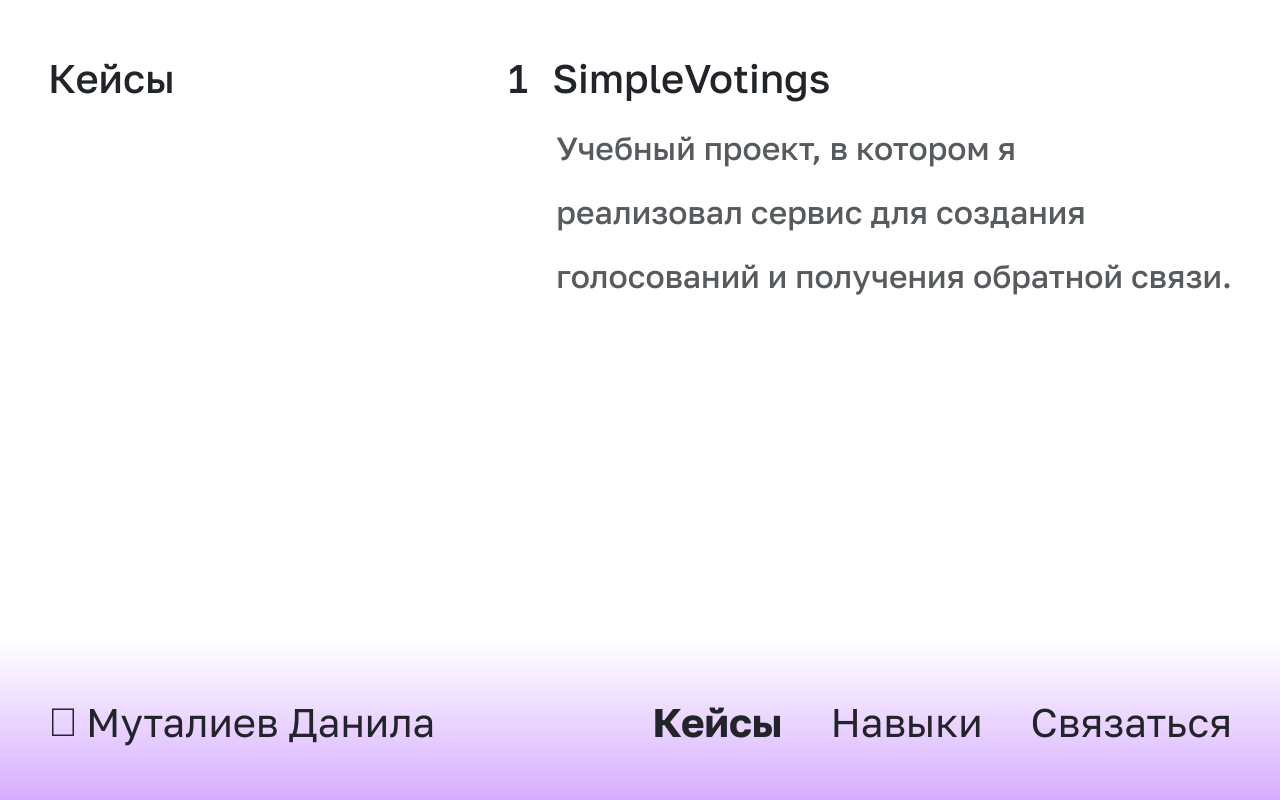
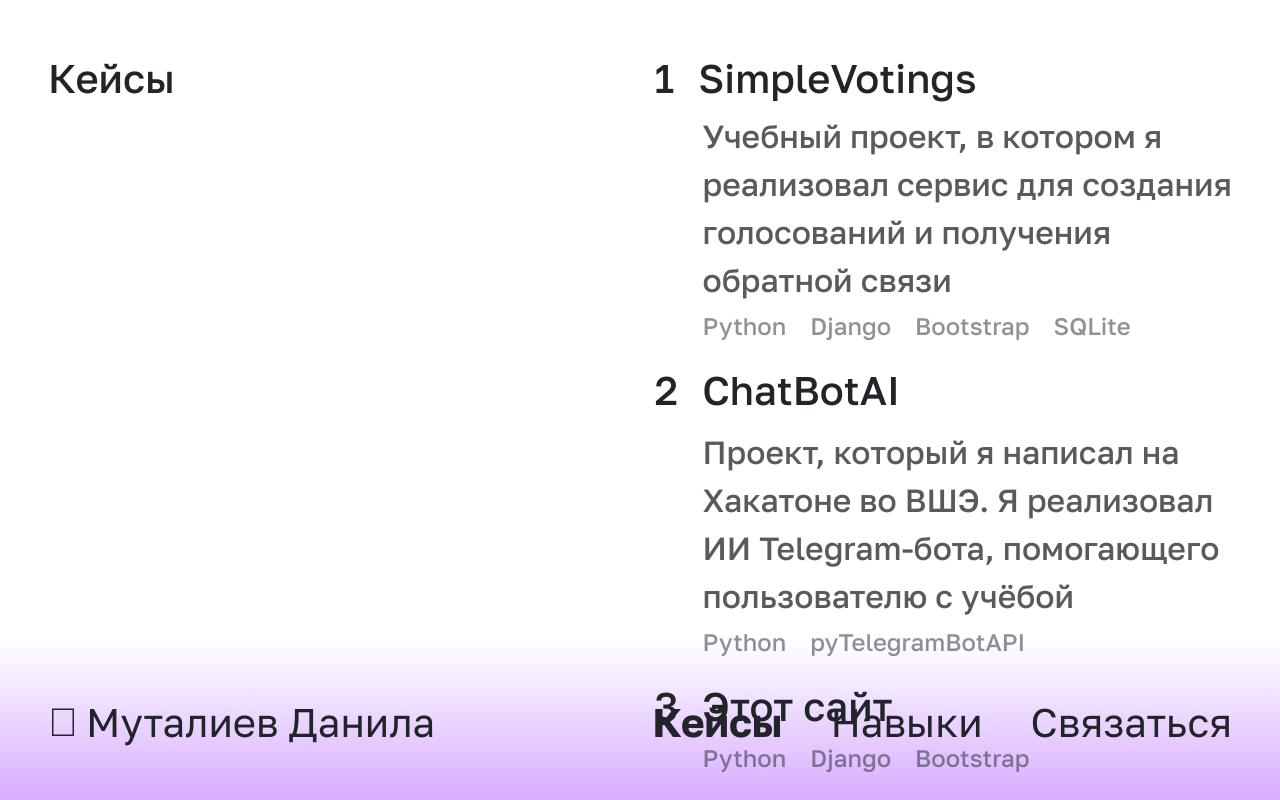
Before and after one commit to dmut07/site-card, a Django app: page /cases/ in a window 1280 px wide. Run offline with Django 5.2, Linux system fonts and the light colour scheme; some web fonts are replaced.

Commit message:
Полностью доделана вторая страница

```diff
--- a/site/main/templates/main/cases.html
+++ b/site/main/templates/main/cases.html
@@ -7,15 +7,47 @@
         Кейсы
     </div>
 
-    <div class="fw-normal position-absolute d-flex flex-column gap-3 top-0 end-0 me-5 mt-5">
+    <div class="fw-normal position-absolute d-flex flex-column top-0 end-0 me-5 mt-5">
         <div class="fs-1 d-flex align-items-center">
             <span class="me-4 fw-medium">1</span>
             <span class="fw-medium">SimpleVotings</span>
         </div>
-        <span class="fw-medium fs-2 ms-5 opacity-75">
-            <p>Учебный проект, в котором я</p>
-            <p>реализовал сервис для создания</p>
-            <p>голосований и получения обратной связи.</p>
+        <span class="fw-medium fs-2 ms-5 opacity-75 d-flex flex-column">
+            <p class="mb-0 mt-1">Учебный проект, в котором я</p>
+            <p class="mb-0">реализовал сервис для создания</p>
+            <p class="mb-0">голосований и получения </p>
+            <p class="mb-0">обратной связи</p>
+        </span>
+        <span class="fw-medium fs-4 ms-5 mt-1 opacity-50 d-flex gap-4">
+            <p>Python</p>
+            <p>Django</p>
+            <p>Bootstrap</p>
+            <p>SQLite</p>
+        </span>
+
+        <div class="fs-1 d-flex align-items-center">
+            <span class="me-4 fw-medium">2</span>
+            <span class="fw-medium">ChatBotAI</span>
+        </div>
+        <span class="fw-medium fs-2 ms-5 opacity-75 d-flex flex-column">
+            <p class="mb-0 mt-2">Проект, который я написал на</p>
+            <p class="mb-0">Хакатоне во ВШЭ. Я реализовал</p>
+            <p class="mb-0">ИИ Telegram-бота, помогающего</p>
+            <p class="mb-0">пользователю с учёбой</p>
+        </span>
+        <span class="fw-medium fs-4 ms-5 mt-1 opacity-50 d-flex gap-4">
+            <p>Python</p>
+            <p>pyTelegramBotAPI</p>
+        </span>
+        <div class="fs-1 d-flex align-items-center">
+            <span class="me-4 fw-medium">3</span>
+            <span class="fw-medium">Этот сайт</span>
+        </div>
+    <span class="fw-medium fs-4 ms-5 mt-1 opacity-50 d-flex gap-4">
+            <p>Python</p>
+            <p>Django</p>
+            <p>Bootstrap</p>
         </span>
     </div>
+
 {% endblock %}
--- a/site/main/templates/main/footer.html
+++ b/site/main/templates/main/footer.html
@@ -1,7 +1,14 @@
 <footer>
     <a href="{% url 'index' %}" class="index-link text-decoration-none">
         <div class="name fs-1 {% if request.path == '/' %}fw-medium{% endif %} position-absolute bottom-0 start-0 mb-5 ms-5 d-flex align-items-center">
-            <span class="icon fs-1 me-2">􀓤</span>Муталиев Данила
+            <span class="icon fs-1 me-2">
+                {% if request.path == '/' %}
+                    􀓤
+                {% else %}
+                    􀓣
+                {% endif %}
+            </span>
+            Муталиев Данила
         </div>
     </a>
 
```
